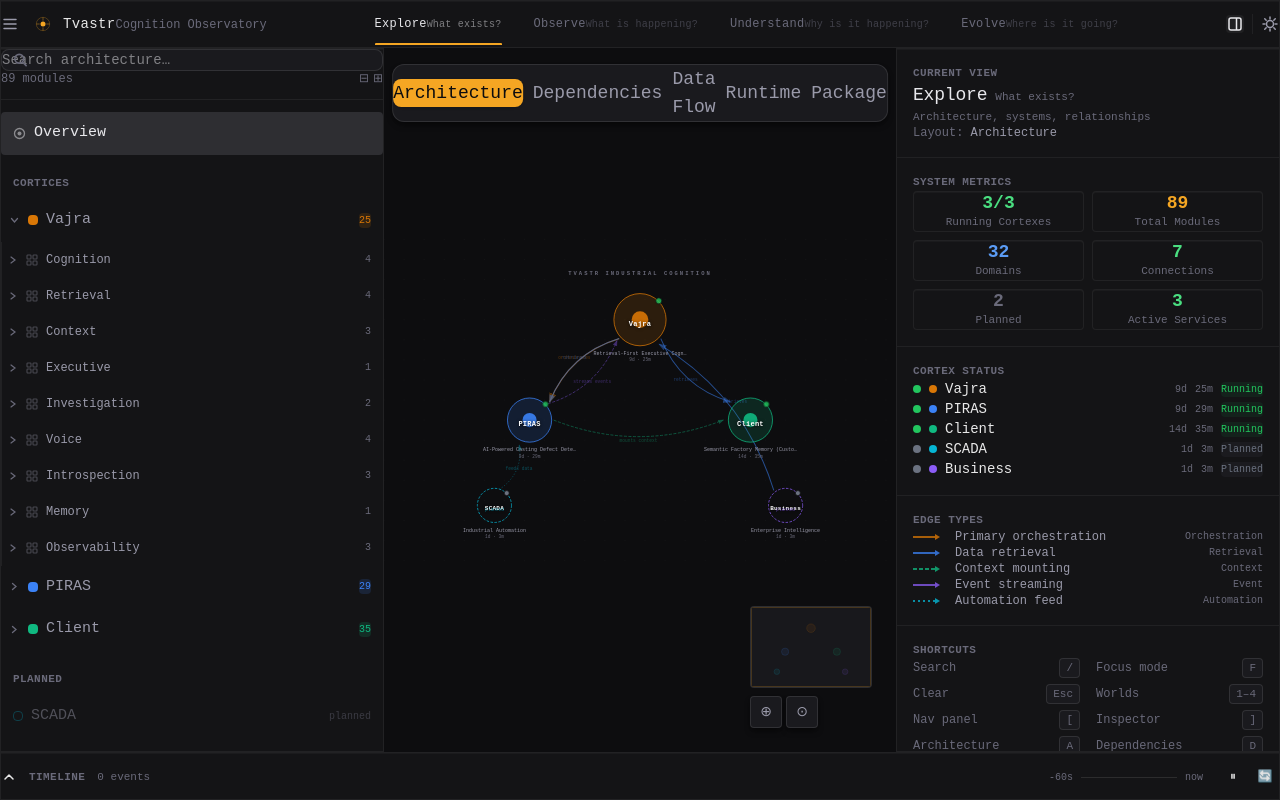
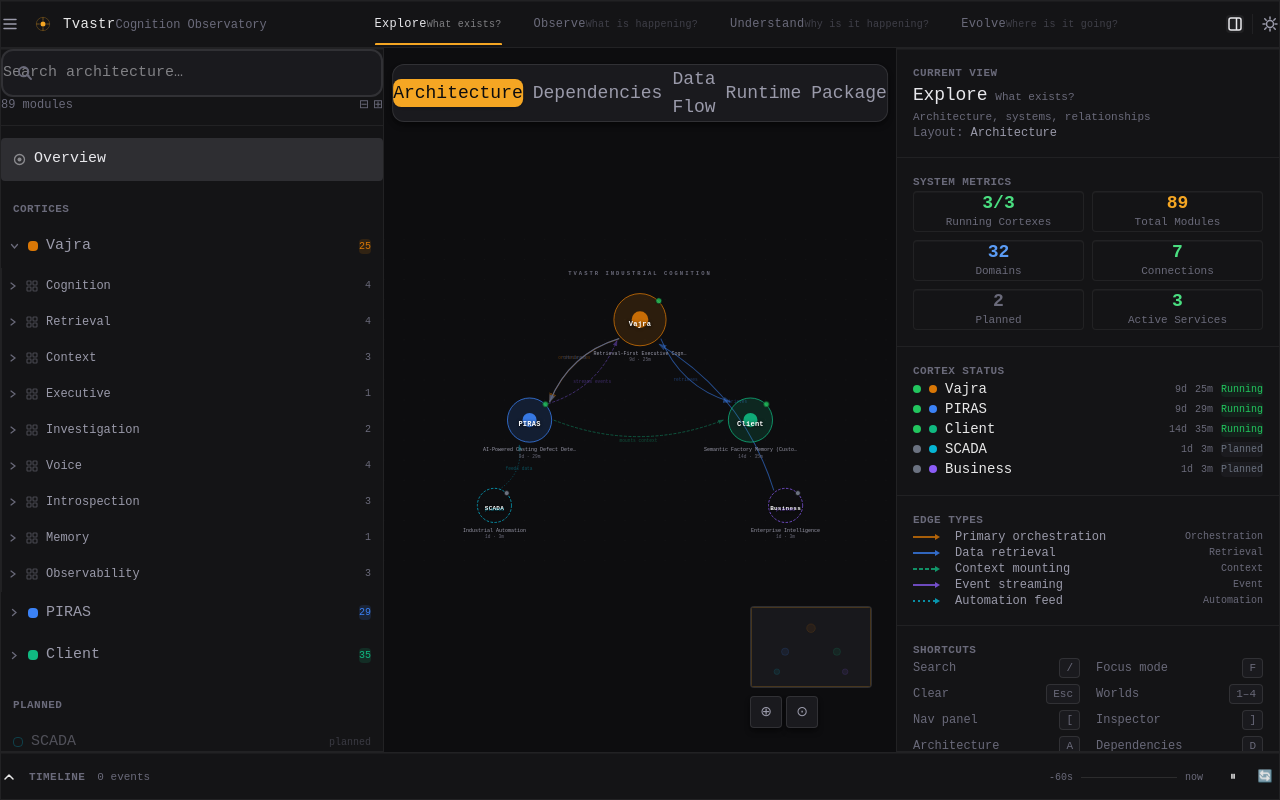
Before and after one commit to Achintharya/TvastrCognitionVisualizer, a React (Vite) app: page / in a window 1280 px wide. Built offline with nearby package versions, Linux system fonts and the light colour scheme.

Commit message:
fix: search bar 48px height, larger font, more spacing, divider gap

```diff
--- a/src/layouts/NavTree.tsx
+++ b/src/layouts/NavTree.tsx
@@ -155,12 +155,12 @@ export function NavTree() {
   return (
     <div className="h-full flex flex-col overflow-hidden">
       {/* Search bar */}
-      <div className="px-3 pt-4 pb-2 flex-shrink-0">
+      <div className="px-4 pt-5 pb-4 flex-shrink-0">
         <div className="relative">
-          <svg className="absolute left-3 top-1/2 -translate-y-1/2 text-tertiary pointer-events-none"
-            width="15" height="15" viewBox="0 0 12 12" fill="none">
-            <circle cx="5" cy="5" r="3.5" stroke="currentColor" strokeWidth="1.3"/>
-            <path d="M8 8l2.5 2.5" stroke="currentColor" strokeWidth="1.3" strokeLinecap="round"/>
+          <svg className="absolute left-4 top-1/2 -translate-y-1/2 text-tertiary pointer-events-none"
+            width="16" height="16" viewBox="0 0 12 12" fill="none">
+            <circle cx="5" cy="5" r="3.5" stroke="currentColor" strokeWidth="1.4"/>
+            <path d="M8 8l2.5 2.5" stroke="currentColor" strokeWidth="1.4" strokeLinecap="round"/>
           </svg>
           <input
             ref={searchRef}
@@ -168,16 +168,16 @@ export function NavTree() {
             onChange={e => setSearchQuery(e.target.value)}
             onKeyDown={e => { if (e.key === 'Escape') { setSearchQuery(''); searchRef.current?.blur() } }}
             placeholder="Search architecture…"
-            className="w-full pl-9 pr-8 py-2.5 text-sm rounded-lg bg-[var(--bg-elevated)] border border-[var(--border-default)] text-primary placeholder:text-tertiary outline-none focus:border-[var(--brand-accent)] transition-colors"
-            style={{ fontSize: 14 }}
+            className="w-full pl-10 pr-10 rounded-xl bg-[var(--bg-elevated)] border-2 border-[var(--border-default)] text-primary placeholder:text-tertiary outline-none focus:border-[var(--brand-accent)] transition-colors"
+            style={{ fontSize: 15, height: 48, lineHeight: '48px' }}
           />
           {searchQuery && (
             <button
               onClick={() => setSearchQuery('')}
-              className="absolute right-3 top-1/2 -translate-y-1/2 text-tertiary hover:text-primary"
+              className="absolute right-4 top-1/2 -translate-y-1/2 text-tertiary hover:text-primary"
             >
-              <svg width="13" height="13" viewBox="0 0 10 10" fill="none">
-                <path d="M2 2l6 6M8 2l-6 6" stroke="currentColor" strokeWidth="1.5" strokeLinecap="round"/>
+              <svg width="14" height="14" viewBox="0 0 10 10" fill="none">
+                <path d="M2 2l6 6M8 2l-6 6" stroke="currentColor" strokeWidth="1.8" strokeLinecap="round"/>
               </svg>
             </button>
           )}
@@ -185,7 +185,7 @@ export function NavTree() {
       </div>
 
       {/* Collapse/Expand toolbar */}
-      <div className="flex items-center justify-between px-3 pb-2 flex-shrink-0">
+      <div className="flex items-center justify-between px-4 pb-3 flex-shrink-0">
         <span className="text-xs text-tertiary">{totalModules} modules</span>
         <div className="flex gap-1">
           <button onClick={collapseAll} title="Collapse all"
@@ -199,7 +199,7 @@ export function NavTree() {
         </div>
       </div>
 
-      <div className="divider mx-2 my-0" />
+      <div className="divider mx-3 mt-0 mb-2" />
 
       {/* Tree */}
       <div className="flex-1 overflow-y-auto py-1 px-2">
```
